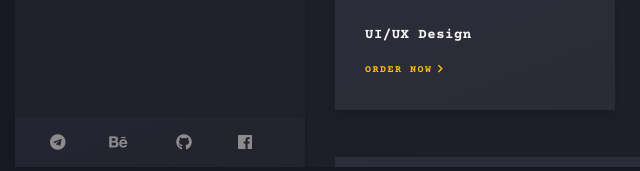
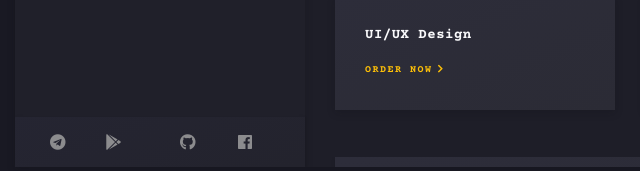
Before and after one commit to sanglesoft/sanglesoft.github.io, a plain HTML site: page index.html in a window 1280 px wide. Shown: the part 618-789 px from the top of the page, 0-640 px from the left. Drawn offline with nearby package versions, Linux system fonts and the light colour scheme.

Commit message:
Update index.html

```diff
--- a/index.html
+++ b/index.html
@@ -45,7 +45,7 @@
                         </div>
                         <div class="art-ls-social">
                             <a rel="external" href="https://t.me/simonsangle" target="_blank"><i class="fab fa-telegram"></i>https://t.me/simonsangle</a>
-                            <a rel="external" href="https://www.behance.net/sanglesoft" target="_blank"><i class="fab fa-behance"></i>https://www.behance.net/sanglesoft</a>
+                            <a rel="external" href="https://play.google.com/store/apps/dev?id=7076295485038136699" target="_blank"><i class="fab fa-google-play"></i>https://play.google.com/store/apps/dev?id=7076295485038136699</a>
                             <a rel="external" href="https://github.com/sanglesoft" target="_blank"><i class="fab fa-github"></i>https://github.com/sanglesoft</a>
                             <a rel="external" href="https://www.facebook.com/sanglesoft" target="_blank"><i class="fab fa-facebook"></i>https://www.facebook.com/sanglesoft</a>
                         </div>
```
